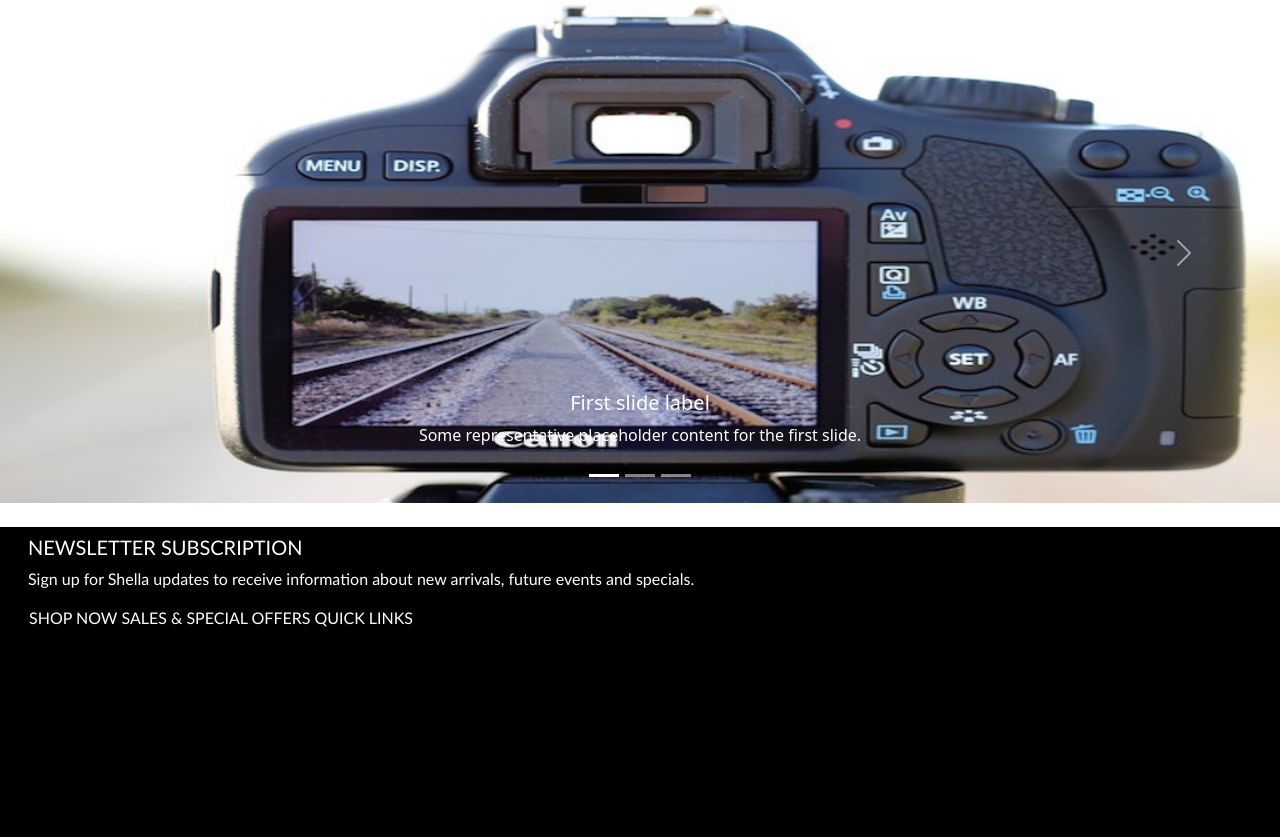
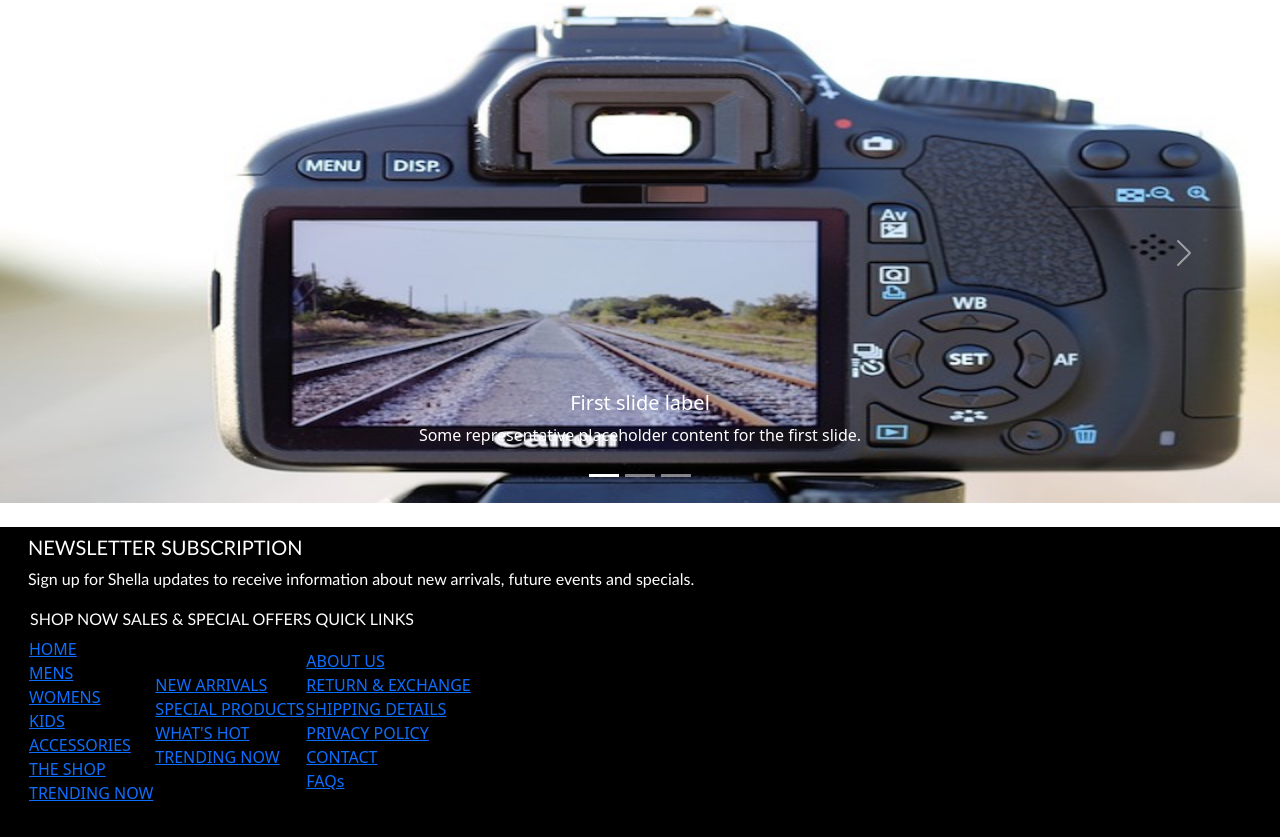
Before and after one commit to WaleedJaved3/practice, a plain HTML site: page index.html in a window 1280 px wide. Shown: the part 2920-3757 px from the top of the page. Drawn offline with nearby package versions, Linux system fonts and the light colour scheme.

Commit message:
changing footer
Well done

```diff
--- a/index.css
+++ b/index.css
@@ -114,11 +114,26 @@ footer h5{
     margin-top: 0%;
     font-weight:2px;
 }
-footer p,h6{
+footer p{
     color:white;
     font-family: 'Gill Sans', 'Gill Sans MT', Calibri, 'Trebuchet MS', sans-serif;
+
     /* margin-top: 1%; */
 }
 footer h6{
-    padding-right:2px;
+    color: #ffffff;
+    font-weight:2px;
+    /* margin-left: 0px; */
+    /* margin-right:2px; */
+    display: inline-block;
+    font-family: 'Gill Sans', 'Gill Sans MT', Calibri, 'Trebuchet MS', sans-serif;
+    margin-inline: 2px ;
 }
+footer td{
+    color: #ffffff;
+    text-decoration:none;
+    font-weight:2px;
+}
+/* footer {
+    color: #ffffff;
+} */
--- a/index.html
+++ b/index.html
@@ -335,19 +335,45 @@
 
       <div>
         <table>
+          <tr>
+            <h6>SHOP NOW</h6>
+          </tr>
+          <tr>
+            <h6>SALES & SPECIAL OFFERS</h6>
+          </tr>
+          <tr>
+            <h6>QUICK LINKS</h6>
+          </tr>
+            <td>
+              <a href="index.html">HOME</a><br>
+              <a href="MENS.html">MENS</a><br>
+              <a href="WOMENS.html">WOMENS</a><br>
+              <a href="KIDS.html">KIDS</a><br>
+              <a href="ACCESSORIES.html">ACCESSORIES</a><br>
+              <a href="THESHOP.html">THE SHOP</a><br>
+              <a href="BIO.html">TRENDING NOW</a>
+            </td>
+
+
+
           <td>
-            <h6>SHOP NOW</h6>
+            <a href="">NEW ARRIVALS</a><br>
+            <a href="">SPECIAL PRODUCTS</a><br>
+            <a href="">WHAT'S HOT</a><br>
+            <a href="">TRENDING NOW</a><br>
           </td>
 
-          <td>
-            <h6>SALES & SPECIAL OFFERS</h6>
-          </td>
 
           <td>
-            <h6>QUICK LINKS</h6>
+            <a href="">ABOUT US</a><br>
+            <a href="">RETURN & EXCHANGE</a><br>
+            <a href="">SHIPPING DETAILS</a><br>
+            <a href="">PRIVACY POLICY</a><br>
+            <a href="">CONTACT</a><br>
+            <a href="">FAQs</a><br>
           </td>
-
-      </div>
+        </table>
+        </div>
       <!-- <nav>
         <ul>
             <li><i class="fab fa-facebook-f"></i></li>
```
